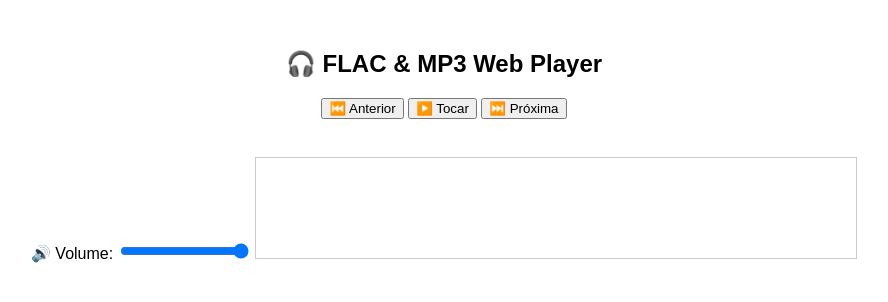
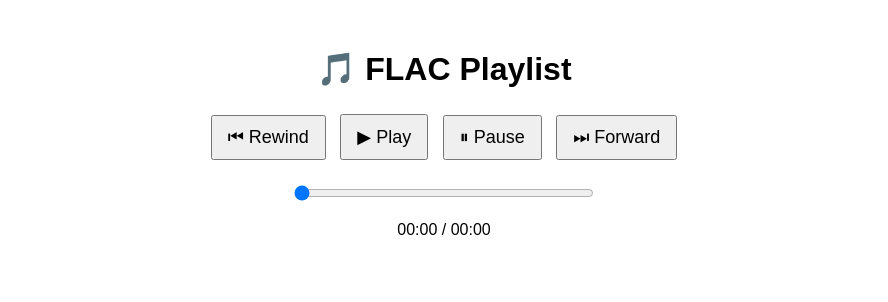
Before and after one commit to aleitao69/music, a Django app: template audio/templates/flac_player.html in a window 1280 px wide. Shown: the top 302 px of the page, without its empty margins (196-1084 px from the left). Run offline with Django 5.2, Linux system fonts and the light colour scheme; the template is opened without the code that fills it, so the values that code supplies are empty.

Commit message:
🛠️ Auto-commit

```diff
--- a/audio/templates/flac_player.html
+++ b/audio/templates/flac_player.html
@@ -1,115 +1,101 @@
 {% load static %}
 <!DOCTYPE html>
-<html lang="pt-br">
+<html>
 <head>
-    <meta charset="UTF-8">
-    <title>🎶 FLAC Player</title>
+    <title>FLAC Playlist Player</title>
     <style>
         body {
             font-family: sans-serif;
             text-align: center;
             margin-top: 50px;
         }
-        canvas {
-            margin-top: 20px;
-            border: 1px solid #ccc;
+        button {
+            font-size: 18px;
+            margin: 5px;
+            padding: 10px 15px;
+        }
+        input[type="range"] {
+            width: 300px;
         }
     </style>
 </head>
 <body>
-    <h2>🎧 FLAC & MP3 Web Player</h2>
+    <h1>🎵 FLAC Playlist</h1>
 
-    <!-- Controles -->
-    <button onclick="prevTrack()">⏮️ Anterior</button>
-    <button onclick="startPlayback()">▶️ Tocar</button>
-    <button onclick="nextTrack()">⏭️ Próxima</button>
+    <audio id="flacPlayer" hidden></audio>
+
+    <!-- Playback Controls -->
+    <button onclick="rewind()">⏮ Rewind</button>
+    <button onclick="play()">▶ Play</button>
+    <button onclick="pause()">⏸ Pause</button>
+    <button onclick="forward()">⏭ Forward</button>
+
     <br><br>
 
-    <!-- Controle de Volume -->
-    <label for="volumeControl">🔊 Volume:</label>
-    <input type="range" id="volumeControl" min="0" max="1" step="0.01" value="1" onchange="setVolume(this.value)">
+    <!-- Seek Bar -->
+    <input type="range" id="progressBar" value="0" min="0" max="100" step="0.1" oninput="seek()" />
+    <p id="currentTimeDisplay">00:00 / 00:00</p>
 
-    <!-- Player de áudio oculto -->
-    <audio id="flacPlayer" hidden></audio>
-
-    <!-- Canvas para visualização -->
-    <canvas id="visualizer" width="600" height="100"></canvas>
-
-    <!-- Dados da playlist -->
+    <!-- Playlist -->
     <script id="flac-data" type="application/json">
-        {{ flac_urls|safe }}
+        ["/media/audio/200moremiles.flac", "/media/audio/hob.mp3"]
     </script>
 
-    <!-- Script principal -->
     <script>
         const playlist = JSON.parse(document.getElementById("flac-data").textContent);
         const player = document.getElementById("flacPlayer");
+        const progressBar = document.getElementById("progressBar");
+        const timeDisplay = document.getElementById("currentTimeDisplay");
         let index = 0;
 
-        // Inicializa faixa
-        function loadTrack(i) {
-            player.src = playlist[i];
-            player.load();
+        function play() {
+            if (player.src !== window.location.origin + playlist[index]) {
+                // Only change src if it's a new track
+                player.src = playlist[index];
+                player.load();
+            }
+            player.play().catch(err => console.warn("Playback error:", err));
         }
 
-        function playNext() {
-            index = (index + 1) % playlist.length;
-            loadTrack(index);
-            player.play();
+        function pause() {
+            player.pause();
         }
 
-        function prevTrack() {
-            index = (index - 1 + playlist.length) % playlist.length;
-            loadTrack(index);
-            player.play();
+        function forward() {
+            index = (index + 1) % playlist.length;
+            play();
         }
 
-        function startPlayback() {
-            loadTrack(index);
-            player.play();
+        function rewind() {
+            index = (index - 1 + playlist.length) % playlist.length;
+            play();
         }
 
-        function setVolume(value) {
-            player.volume = value;
-        }
+        player.addEventListener("ended", forward);
 
-        // Visualizador
-        const canvas = document.getElementById("visualizer");
-        const ctx = canvas.getContext("2d");
+        player.addEventListener("timeupdate", () => {
+            if (player.duration) {
+                const percent = (player.currentTime / player.duration) * 100;
+                progressBar.value = percent;
+                updateTimeDisplay();
+            }
+        });
 
-        const audioCtx = new (window.AudioContext || window.webkitAudioContext)();
-        const source = audioCtx.createMediaElementSource(player);
-        const analyser = audioCtx.createAnalyser();
-        source.connect(analyser);
-        analyser.connect(audioCtx.destination);
-
-        analyser.fftSize = 256;
-        const bufferLength = analyser.frequencyBinCount;
-        const dataArray = new Uint8Array(bufferLength);
-
-        function draw() {
-            requestAnimationFrame(draw);
-            analyser.getByteFrequencyData(dataArray);
-
-            ctx.fillStyle = "#fff";
-            ctx.fillRect(0, 0, canvas.width, canvas.height);
-
-            const barWidth = canvas.width / bufferLength;
-            for (let i = 0; i < bufferLength; i++) {
-                const barHeight = dataArray[i];
-                ctx.fillStyle = "purple";
-                ctx.fillRect(i * barWidth, canvas.height - barHeight, barWidth - 1, barHeight);
+        function seek() {
+            if (player.duration) {
+                const newTime = (progressBar.value / 100) * player.duration;
+                player.currentTime = newTime;
             }
         }
 
-        // Inicia visualizador ao tocar
-        player.onplay = () => {
-            audioCtx.resume();  // Reativo em contextos modernos
-            draw();
-        };
-
-        // Reproduz próxima faixa automaticamente
-        player.addEventListener('ended', playNext);
+        function updateTimeDisplay() {
+            const format = sec => {
+                const m = Math.floor(sec / 60);
+                const s = Math.floor(sec % 60).toString().padStart(2, '0');
+                return `${m}:${s}`;
+            };
+            timeDisplay.textContent = `${format(player.currentTime)} / ${format(player.duration || 0)}`;
+        }
     </script>
 </body>
 </html>
```
